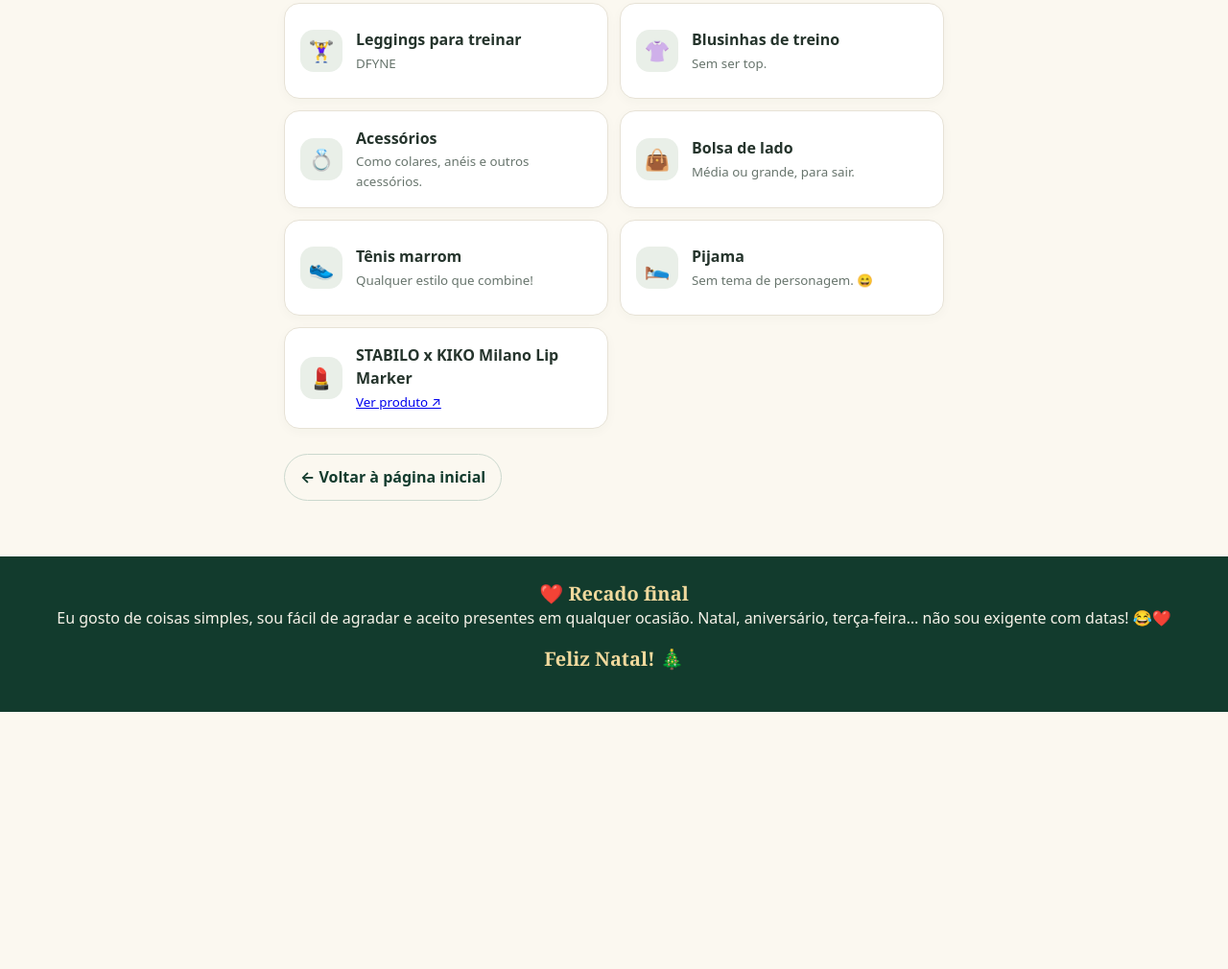
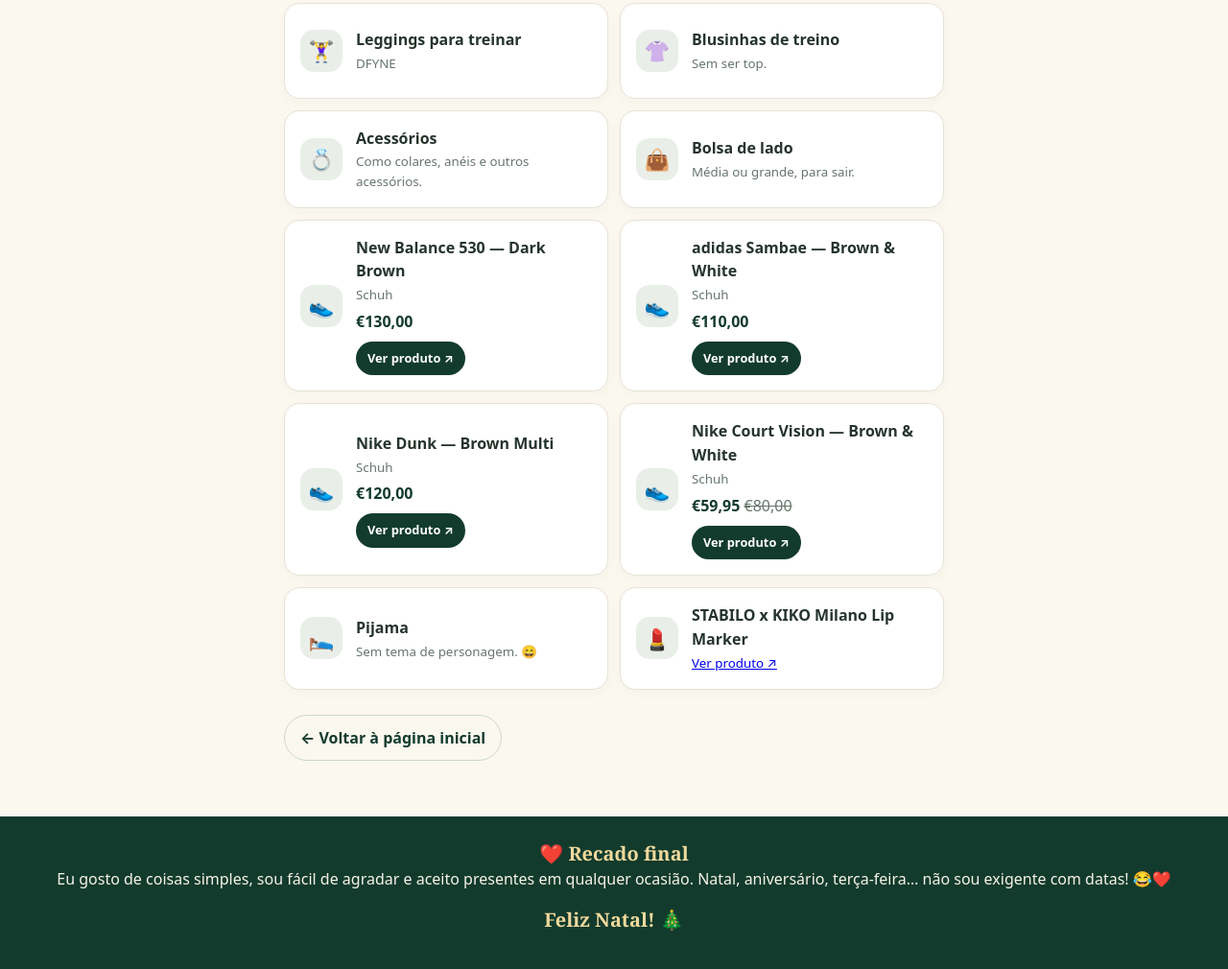
Before and after one commit to GiovaniFonseca/Natal-2026, a plain HTML site: page pessoas/milena.html in a window 1280 px wide. Shown: the part 748-1758 px from the top of the page at 96% size. Before the commit the page ends 1490 px from the top, so only its background shows below. Drawn offline with Linux system fonts and the light colour scheme.

Commit message:
Add Milena brown trainer options and prices

```diff
--- a/pessoas/milena.html
+++ b/pessoas/milena.html
@@ -20,7 +20,7 @@ main{max-width:720px;margin:auto;padding:28px 16px 58px}
 .list{display:grid;gap:12px}
 .item{display:flex;align-items:center;gap:14px;background:#fff;border:1px solid var(--line);border-radius:16px;padding:16px;box-shadow:0 3px 12px #233b2d08}
 .icon{width:44px;height:44px;display:grid;place-items:center;flex:none;background:#e9efe8;border-radius:14px;font-size:1.35rem}
-.item strong{display:block;font-size:1rem}.item small{display:block;color:var(--muted);margin-top:2px}
+.item strong{display:block;font-size:1rem}.item small{display:block;color:var(--muted);margin-top:2px}.price{display:block;color:var(--green);font-weight:800;margin-top:5px}.product-link{display:inline-block;margin-top:8px;background:var(--green);color:#fff;text-decoration:none;padding:8px 12px;border-radius:999px;font-size:.8rem;font-weight:750;white-space:nowrap}.product-link:hover{background:var(--green2)}
 .back{display:inline-block;margin-top:26px;text-decoration:none;color:var(--green);font-weight:750;border:1px solid #cbd8ce;border-radius:999px;padding:11px 16px}
 footer{background:var(--green);color:#f7f3e9;text-align:center;padding:25px 16px}footer strong{color:#f0d99d;font:700 1.25rem Georgia,serif}
 @media(min-width:650px){.list{grid-template-columns:1fr 1fr}.item{min-height:100px}}
@@ -41,7 +41,10 @@ footer{background:var(--green);color:#f7f3e9;text-align:center;padding:25px 16px
     <article class="item"><span class="icon">👚</span><div><strong>Blusinhas de treino</strong><small>Sem ser top.</small></div></article>
     <article class="item"><span class="icon">💍</span><div><strong>Acessórios</strong><small>Como colares, anéis e outros acessórios.</small></div></article>
     <article class="item"><span class="icon">👜</span><div><strong>Bolsa de lado</strong><small>Média ou grande, para sair.</small></div></article>
-    <article class="item"><span class="icon">👟</span><div><strong>Tênis marrom</strong><small>Qualquer estilo que combine!</small></div></article>
+    <article class="item"><span class="icon">👟</span><div><strong>New Balance 530 — Dark Brown</strong><small>Schuh</small><span class="price">€130,00</span><a class="product-link" href="https://www.schuh.ie/womens/new-balance-530-dark-brown-trainers/1978196150/" target="_blank" rel="noopener">Ver produto ↗</a></div></article>
+    <article class="item"><span class="icon">👟</span><div><strong>adidas Sambae — Brown &amp; White</strong><small>Schuh</small><span class="price">€110,00</span><a class="product-link" href="https://www.schuh.ie/womens/adidas-sambae-brown-and-white-trainers/1919980120/" target="_blank" rel="noopener">Ver produto ↗</a></div></article>
+    <article class="item"><span class="icon">👟</span><div><strong>Nike Dunk — Brown Multi</strong><small>Schuh</small><span class="price">€120,00</span><a class="product-link" href="https://www.schuh.ie/womens/nike-dunk-brown-multi-trainers/1982640450/" target="_blank" rel="noopener">Ver produto ↗</a></div></article>
+    <article class="item"><span class="icon">👟</span><div><strong>Nike Court Vision — Brown &amp; White</strong><small>Schuh</small><span class="price">€59,95 <del style="color:var(--muted);font-weight:500">€80,00</del></span><a class="product-link" href="https://www.schuh.ie/womens/nike-court-vision-brown-and-white-trainers/1982680160/" target="_blank" rel="noopener">Ver produto ↗</a></div></article>
     <article class="item"><span class="icon">🛌</span><div><strong>Pijama</strong><small>Sem tema de personagem. 😄</small></div></article>
     <article class="item"><span class="icon">💄</span><div><strong>STABILO x KIKO Milano Lip Marker</strong><small><a href="https://www.kikocosmetics.com/en-lu/new-in/new-stabilo-x-kiko-milano-lip-marker/" target="_blank" rel="noopener">Ver produto ↗</a></small></div></article>
   </div>
```
